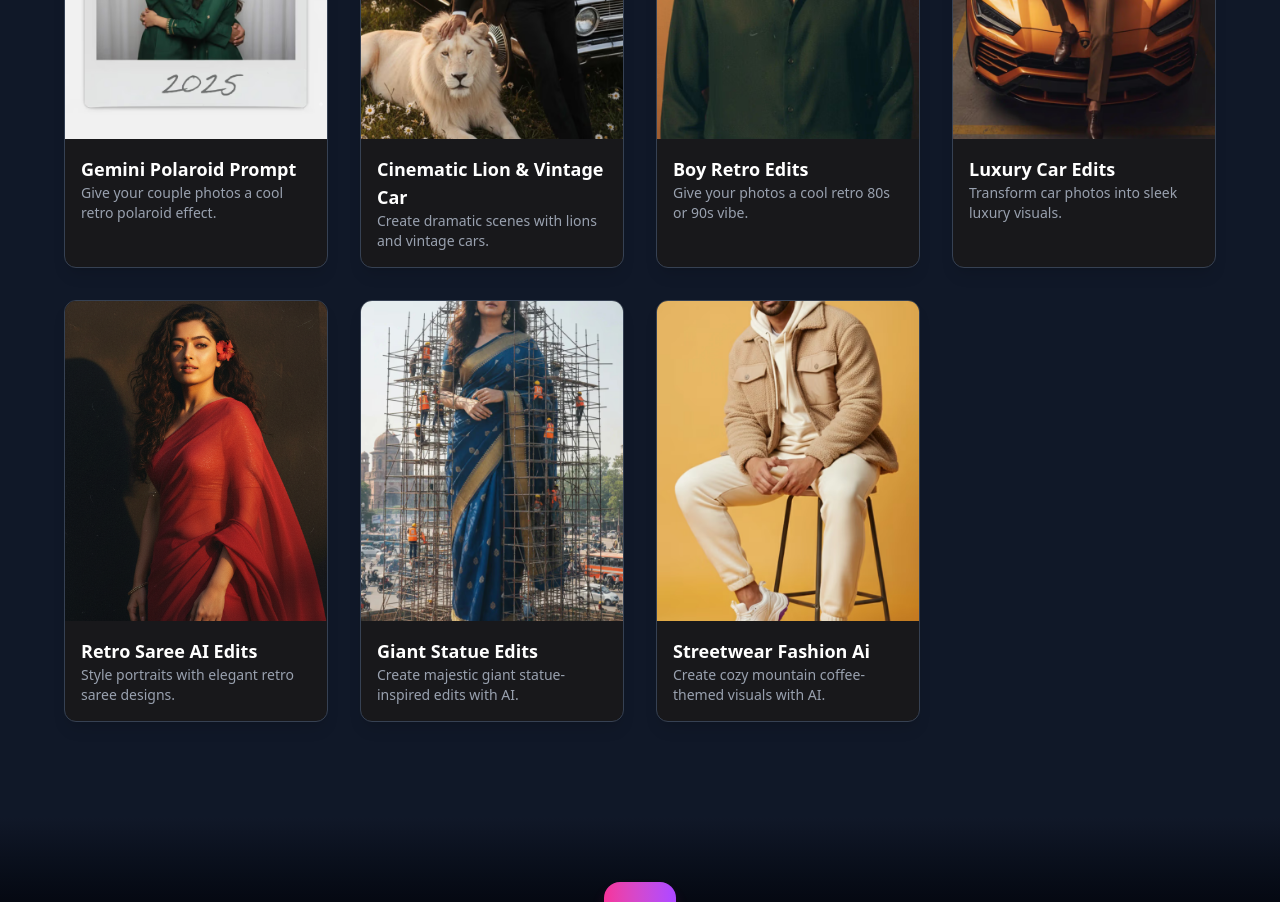
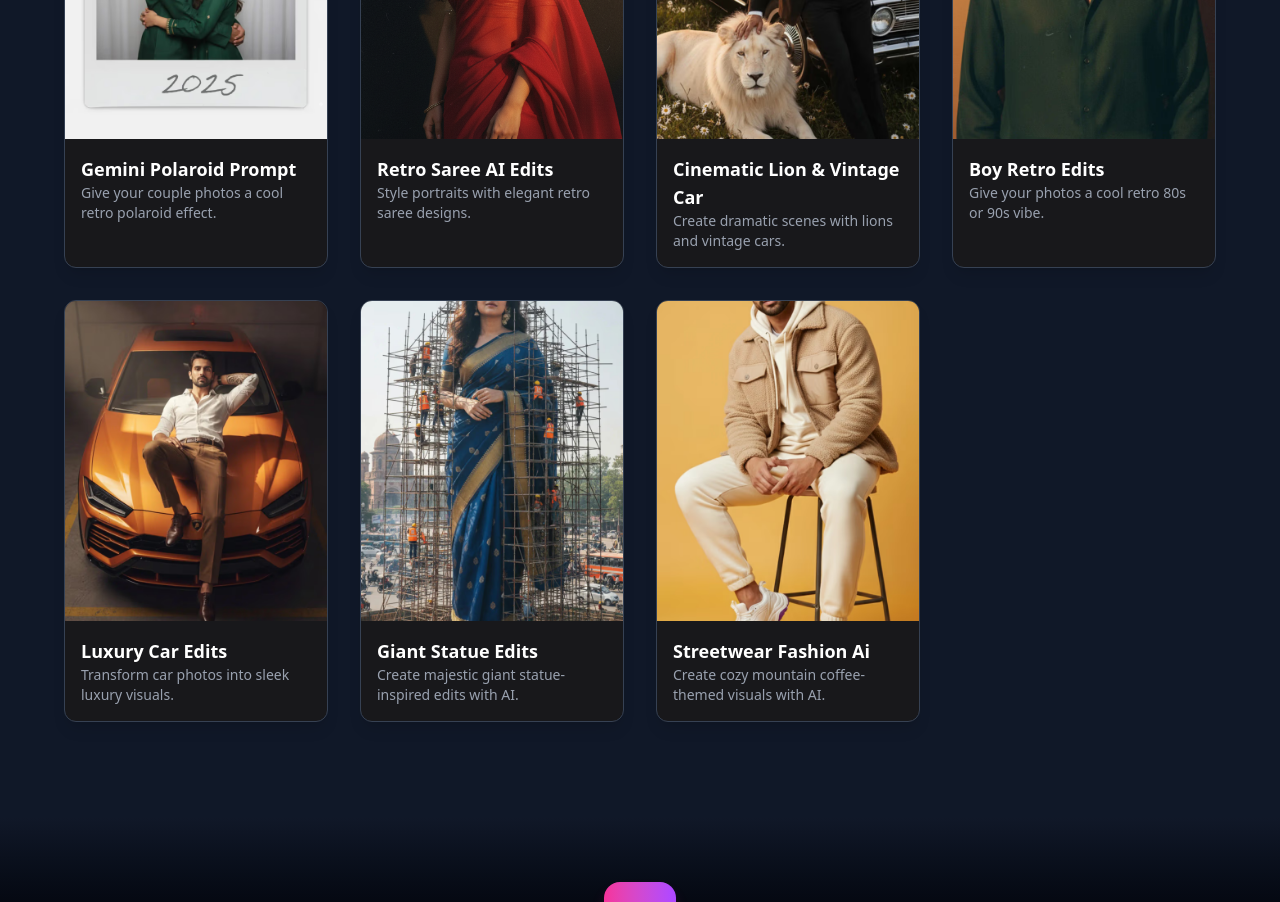
Before and after one commit to akashnair14/newaiprompts, a React (Vite) app: page / in a window 1280 px wide. Shown: the part 1240-2142 px from the top of the page. Built offline with nearby package versions, Linux system fonts and the light colour scheme.

Commit message:
Add files via upload

```diff
--- a/src/App.jsx
+++ b/src/App.jsx
@@ -75,28 +75,29 @@ const prompts = [
   },
   {
     id: 6,
+    title: "Retro Saree AI Edits",
+    description: "Style portraits with elegant retro saree designs.",
+    img: images.Redchiffonretro
+  },
+  {
+    id: 7,
     title: "Cinematic Lion & Vintage Car",
     description: "Create dramatic scenes with lions and vintage cars.",
     img: images.CinematicLion
   },
   {
-    id: 7,
+    id: 8,
     title: "Boy Retro Edits",
     description: "Give your photos a cool retro 80s or 90s vibe.",
     img: images.BoyRetroEdits
   },
   {
-    id: 8,
+    id: 9,
     title: "Luxury Car Edits",
     description: "Transform car photos into sleek luxury visuals.",
     img: images.LuxuryCarEdits
   },
-  {
-    id: 9,
-    title: "Retro Saree AI Edits",
-    description: "Style portraits with elegant retro saree designs.",
-    img: images.Redchiffonretro
-  },
+
   {
     id: 10,
     title: "Giant Statue Edits",
```
